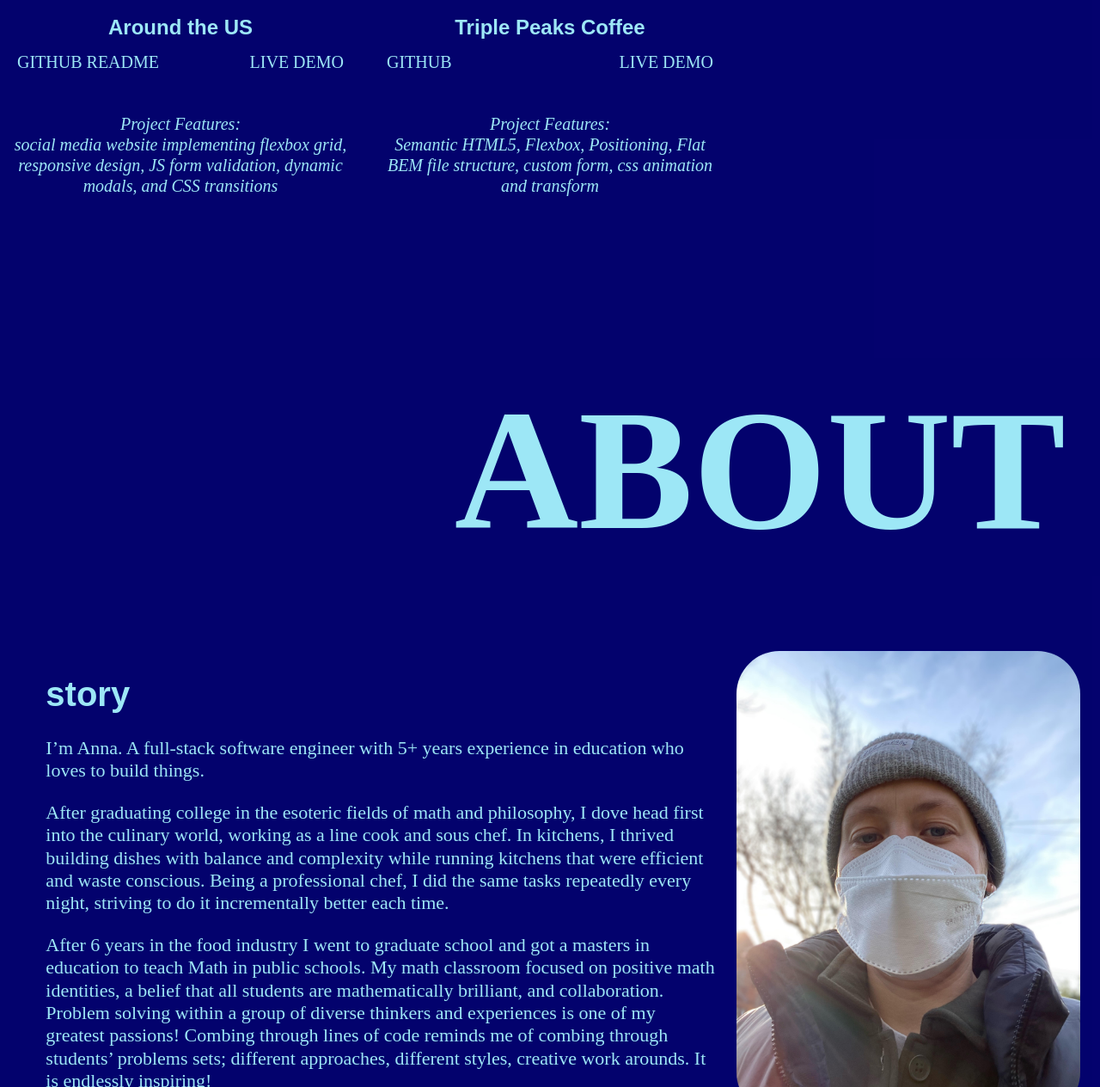
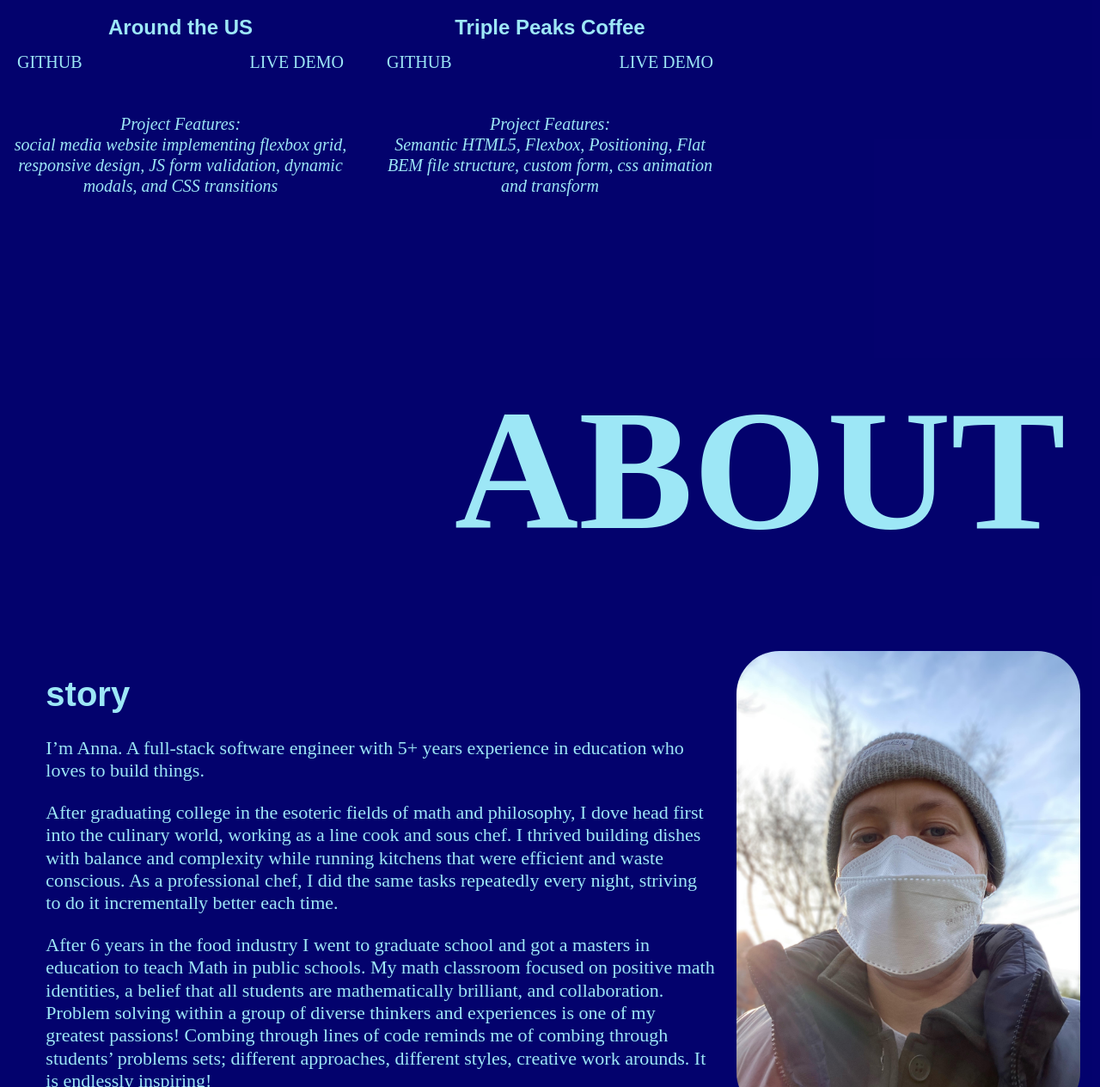
Before and after one commit to annaeckman/Portfolio, a plain HTML site: page index.html in a window 1280 px wide. Shown: the part 1363-2627 px from the top of the page at 86% size. Drawn offline with Linux system fonts and the light colour scheme.

Commit message:
update readme

```diff
--- a/index.html
+++ b/index.html
@@ -40,7 +40,7 @@
               <a
                 class="card__link"
                 href="https://github.com/annaeckman/se_project_aroundtheus/blob/7b1bdd95f59bb8c538b2ac6474feca30a2e96c26/README.md"
-                >GITHUB README</a
+                >GITHUB</a
               >
               <a class="card__link" href="">LIVE DEMO</a>
             </span>
@@ -89,11 +89,11 @@
             <p class="about__text">
               After graduating college in the esoteric fields of math and
               philosophy, I dove head first into the culinary world, working as
-              a line cook and sous chef. In kitchens, I thrived building dishes
-              with balance and complexity while running kitchens that were
-              efficient and waste conscious. Being a professional chef, I did
-              the same tasks repeatedly every night, striving to do it
-              incrementally better each time.
+              a line cook and sous chef. I thrived building dishes with balance
+              and complexity while running kitchens that were efficient and
+              waste conscious. As a professional chef, I did the same tasks
+              repeatedly every night, striving to do it incrementally better
+              each time.
             </p>
             <p class="about__text">
               After 6 years in the food industry I went to graduate school and
```
Also changed, not shown: README.md.
